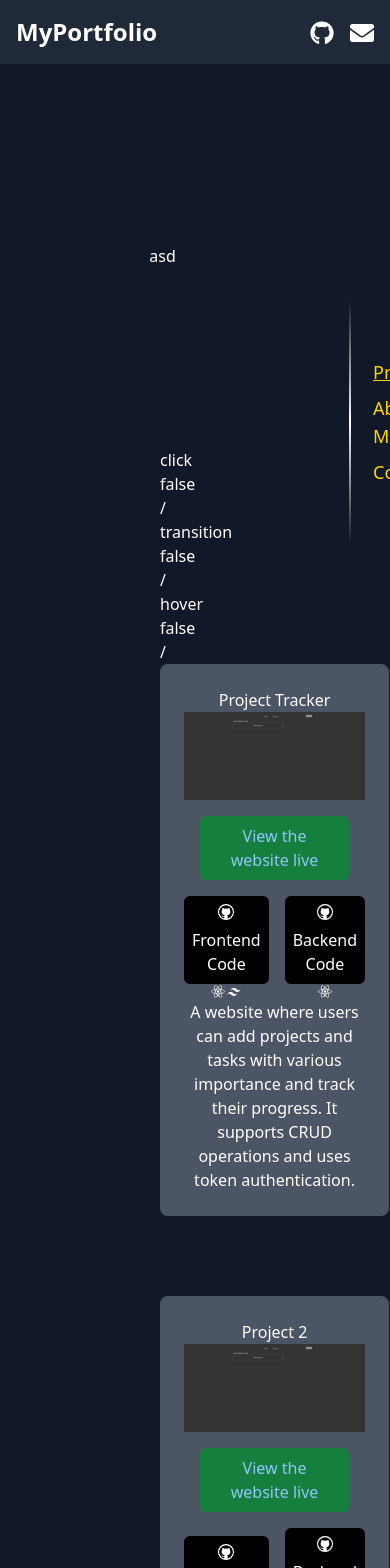
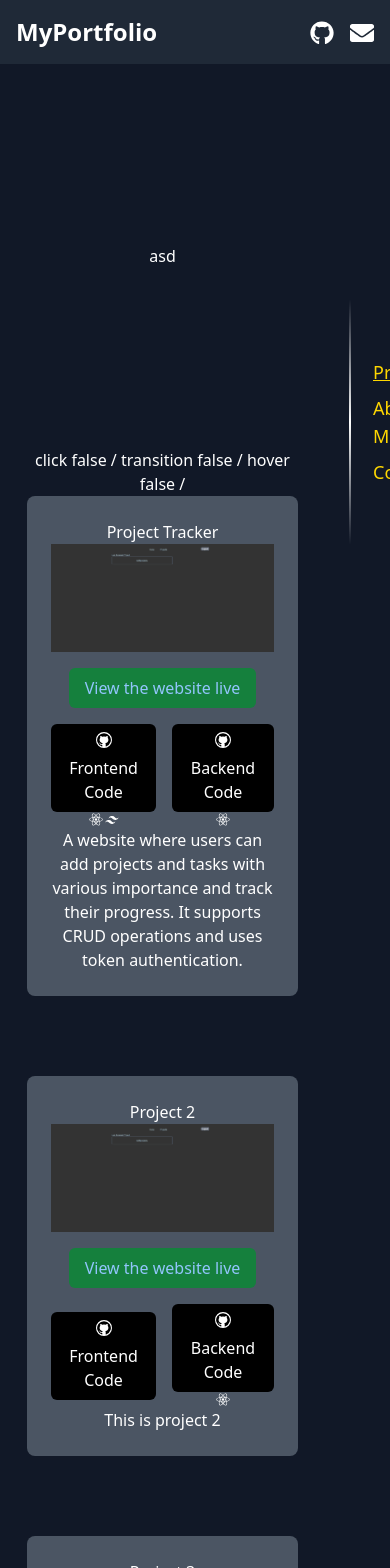
Before and after one commit to ryurukov2/portfolio, a React (Vite) app: page / in a window 390 px wide. Shown: the top 1568 px of the page. Built offline with nearby package versions, Linux system fonts and the light colour scheme.

Commit message:
added some responsiveness to projects section

```diff
--- a/src/App.jsx
+++ b/src/App.jsx
@@ -14,7 +14,7 @@ function App() {
           <div id="about">
             <About />
           </div>
-          <div id="projects" className="mx-20 px-20">
+          <div id="projects" className="text-center">
             <Projects/>
           </div>
           <div id="contact">
--- a/src/components/Modal.jsx
+++ b/src/components/Modal.jsx
@@ -2,18 +2,15 @@ import OutsideAlerter from "../functions/OutsideAlerter";
 export function Modal({
   isClickedOn,
   handleCloseModalClick,
-  setIsInTransition,
-  modalStyles
+  handleTransitionEnd,
+  modalStyles,
 }) {
-
   return (
     <div
       className={`absolute ${
         isClickedOn ? `opacity-100` : `opacity-0`
       } bg-gray-600 rounded-lg transition-[transform,height,width,opacity] delay-200 duration-500`} // className="absolute opacity-30 hover:opacity-100 bg-red-500 transition-[transform,height,width,opacity] delay-300 duration-150"
-      onTransitionEnd={() => {
-        setIsInTransition(false);
-      }}
+      onTransitionEnd={() => handleTransitionEnd()}
       style={modalStyles}
     >
       {isClickedOn && (
@@ -21,7 +18,7 @@ export function Modal({
           handleCloseModalClick={handleCloseModalClick}
           isClickedOn
         >
-            <div>{isClickedOn.title}</div>
+          <div>{isClickedOn.title}</div>
         </OutsideAlerter>
       )}
     </div>
--- a/src/components/Projects.jsx
+++ b/src/components/Projects.jsx
@@ -68,6 +68,10 @@ export function Projects() {
       demo: "demo1.mp4",
     },
   ];
+  const setModalPosition = () => {
+    setHoveredElementOffsetX(boxRef.current.offsetLeft);
+    setHoveredElementOffsetY(boxRef.current.offsetTop);
+  };
   const handleCardClickEvent = (e, project) => {
     if (!isInTransition) {
       if (!isHoveredCard) {
@@ -78,17 +82,9 @@ export function Projects() {
     }
   };
   const handleMouseEnterCard = (e) => {
+    boxRef.current = e.currentTarget;
     if (!isInTransition) {
-      boxRef.current = e.currentTarget;
-      // boxRef.current = e.currentTarget.parentNode;
-      // console.log(e.currentTarget.parentNode)
-      // console.log(index)
-      const x = boxRef.current.offsetLeft;
-      // console.log(boxRef.current.offsetLeft)
-      const y = boxRef.current.offsetTop;
-      setHoveredElementOffsetX(x);
-      setHoveredElementOffsetY(y);
-      // magic +1 is to save a variable and use isHoveredCard as both a boolean and the variable that stores which card is hovered. If the element with id 0 is hovered, the variable is falsy.
+      setModalPosition();
     }
     setIsHoveredCard(true);
   };
@@ -99,14 +95,20 @@ export function Projects() {
     setIsClickedOn(false);
     setIsInTransition(true);
   };
+  const handleTransitionEnd = () => {
+    setIsInTransition(false);
+    if (isClickedOn === false) {
+      setModalPosition();
+    }
+  };
 
   return (
     // <div className="grid grid-cols-2 px-20 mx-20 gap-20 justify-around">
-    <div>
+    <div className="w-10/12 inline-block">
       click {isClickedOn ? "true" : "false"} / transition{" "}
       {isInTransition ? "true" : "false"} / hover{" "}
       {isHoveredCard ? "true" : "false"} /{boxRef.current?.offsetLeft}
-      <div className="flex relative group justify-items-center flex-row flex-wrap gap-20 justify-between transition-transform">
+      <div className="flex relative group flex-row flex-wrap justify-around gap-20 transition-transform 2xl:justify-between">
         {projects.map((project, index) => (
           <div
             className={`relative peer`}
@@ -129,7 +131,7 @@ export function Projects() {
           <Modal
             isClickedOn={isClickedOn}
             handleCloseModalClick={handleCloseModalClick}
-            setIsInTransition={setIsInTransition}
+            handleTransitionEnd={handleTransitionEnd}
             modalStyles={modalStyles}
           />
         )}
```
Also changed, not shown: src/components/Header.jsx (+7 -2 lines), 1 other file (tests, documents, lock files or other folders).
